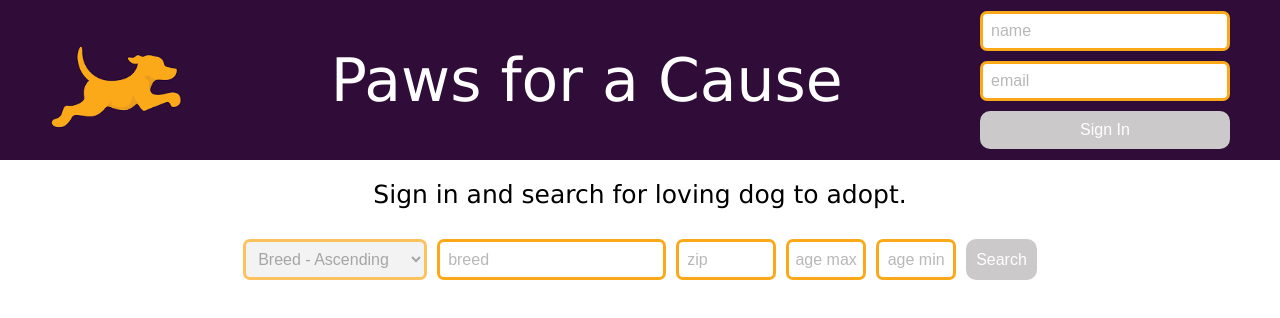
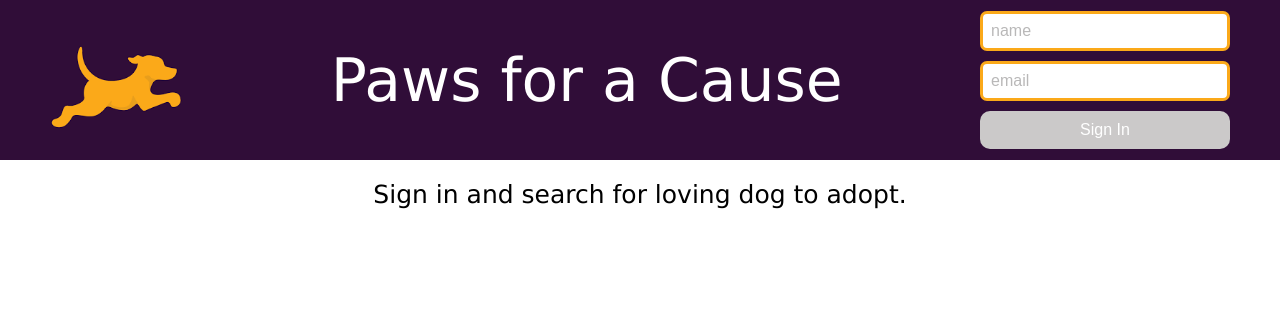
Before and after one commit to Malaxor/fetch, a React (Create React App) app: page / in a window 1280 px wide. Shown: the top 318 px of the page. Built offline with nearby package versions, Linux system fonts and the light colour scheme.

Commit message:
conditionally rendering search form

```diff
--- a/src/components/Button/style.css
+++ b/src/components/Button/style.css
@@ -1,4 +1,4 @@
-button {
+.button {
   font-size: 1.6rem;
   background-color: #fba919;
   color: white;
@@ -7,7 +7,7 @@ button {
   cursor: pointer;
   border: none;
 }
-button:disabled {
-  background-color: rgb(203, 201, 201);
+.button:disabled {
+  background-color: #cbc9c9;
   cursor: default;
 }
--- a/src/components/Controls/style.css
+++ b/src/components/Controls/style.css
@@ -14,5 +14,8 @@
   width: 8rem;
 }
 .input.medium {
-  width: 10rem;
+  width: 8rem;
 }
+.select:disabled {
+  border-color: #cbc9c9;
+}
--- a/src/components/MainContent/MainContent.js
+++ b/src/components/MainContent/MainContent.js
@@ -37,10 +37,12 @@ export function MainContent ({ isLoggedIn }) {
         ? <p id="sign-in-message">Sign in and search for loving dog to adopt.</p>
         : <p id='search-instructions'>Omitting all the search parameters will still return results.</p>
       }
-      <DogSearch
-        isLoggedIn={isLoggedIn}
-        setDogs={setDogs}
-      />
+      {isLoggedIn &&
+        <DogSearch
+          isLoggedIn={isLoggedIn}
+          setDogs={setDogs}
+        />
+      }
       <section id='dog-list'>
         {dogs.map(dog =>
           <Dog
```
